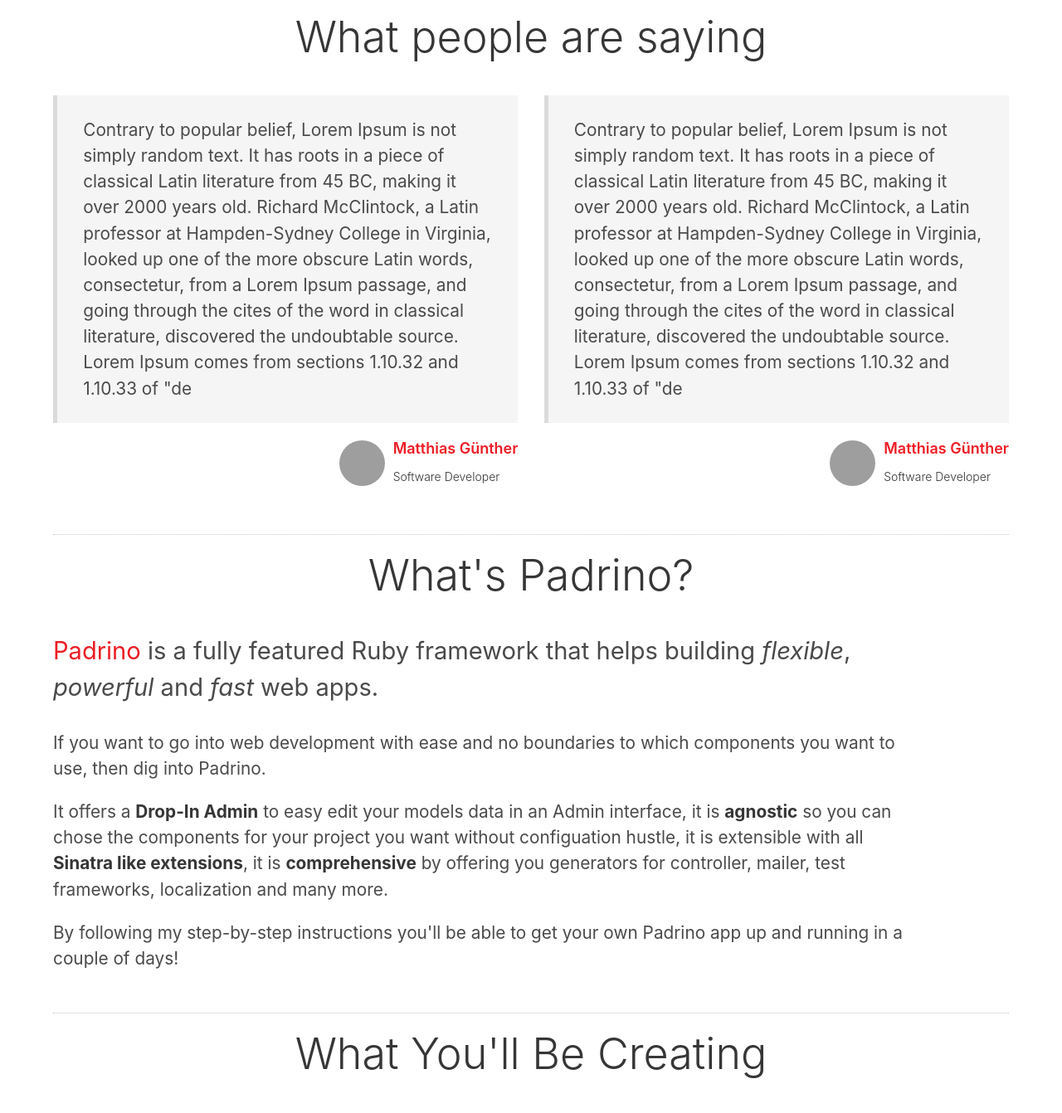
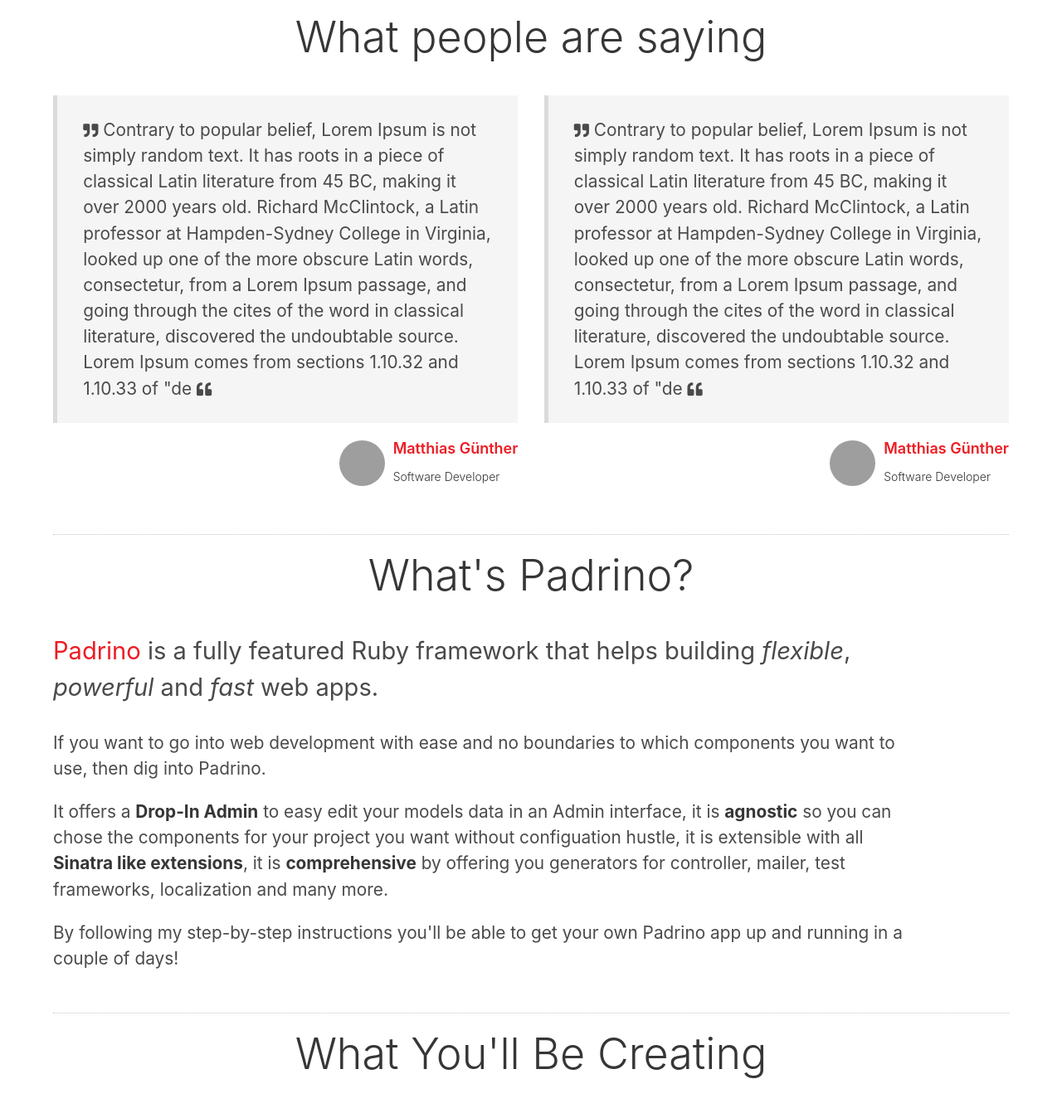
Before and after one commit to padrinobook/padrinobook.com, a Jekyll site: the page built from index.md, in a window 1280 px wide. Shown: the part 1068-2410 px from the top of the page at 83% size. Built offline with Jekyll 4.4.1, drawn with Linux system fonts in a browser that asks for light colours; nearby versions of some CDN libraries; Markdown is read by kramdown in place of the engine named in the settings; comment, search, counter and statistics services are not loaded; grey boxes are pictures that could not be loaded.

Commit message:
Add quotes for testimonials

```diff
--- a/index.md
+++ b/index.md
@@ -61,7 +61,9 @@ This book will teach you how to craft web applications in Padrino with joy and f
   <div class="columns">
     <div class="column is-6 testimonial">
       <blockquote>
+        <i class="fas fa-quote-right fa-sm"></i>
         Contrary to popular belief, Lorem Ipsum is not simply random text. It has roots in a piece of classical Latin literature from 45 BC, making it over 2000 years old. Richard McClintock, a Latin professor at Hampden-Sydney College in Virginia, looked up one of the more obscure Latin words, consectetur, from a Lorem Ipsum passage, and going through the cites of the word in classical literature, discovered the undoubtable source. Lorem Ipsum comes from sections 1.10.32 and 1.10.33 of "de
+        <i class="fas fa-quote-left fa-sm"></i>
       </blockquote>
       <div class="quoted">
         <div class="is-pulled-right is-hidden-mobile">
@@ -86,7 +88,9 @@ This book will teach you how to craft web applications in Padrino with joy and f
     </div>
     <div class="column is-6 testimonial">
       <blockquote>
+        <i class="fas fa-quote-right fa-sm"></i>
         Contrary to popular belief, Lorem Ipsum is not simply random text. It has roots in a piece of classical Latin literature from 45 BC, making it over 2000 years old. Richard McClintock, a Latin professor at Hampden-Sydney College in Virginia, looked up one of the more obscure Latin words, consectetur, from a Lorem Ipsum passage, and going through the cites of the word in classical literature, discovered the undoubtable source. Lorem Ipsum comes from sections 1.10.32 and 1.10.33 of "de
+        <i class="fas fa-quote-left fa-sm"></i>
       </blockquote>
       <div class="quoted">
         <div class="is-pulled-right is-hidden-mobile">
```
